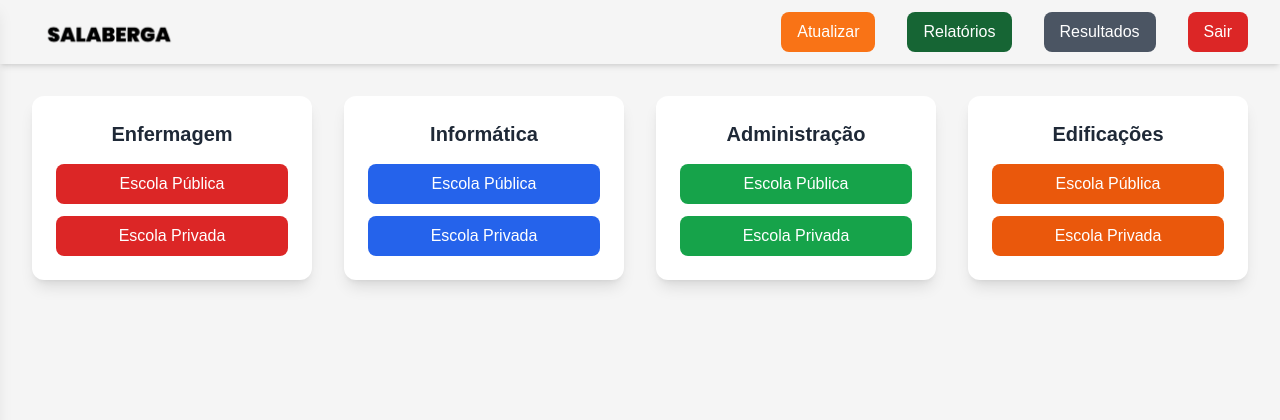
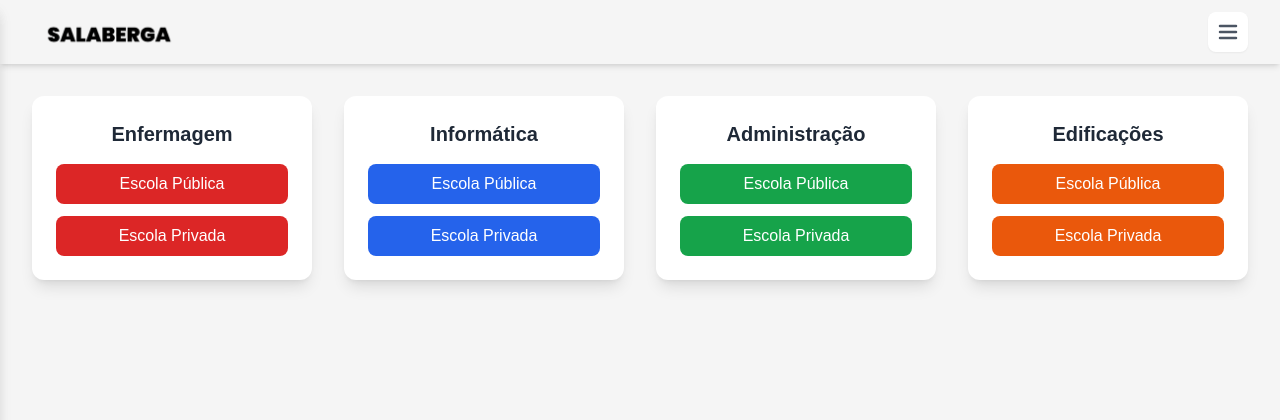
Before and after one commit to teamAreadev/salaberga, a PHP site: page /escola/app/subsystems/seeps2024/inicio.php in a window 1280 px wide. Shown: the top 420 px of the page. Run offline with PHP 8.4, Linux system fonts and the light colour scheme; some libraries are stand-ins or nearby versions.

Commit message:
atualizando menu

```diff
--- a/portalsalaberga/app/subsystems/seeps2024/inicio.php
+++ b/portalsalaberga/app/subsystems/seeps2024/inicio.php
@@ -344,12 +344,12 @@
 
         <!-- Ícone Menu (3 barras) -->
         <svg
-            class="transform transition-transform duration-300 ease-in-out w-5 h-5"
+            class="transform transition-transform duration-300 ease-in-out w-5 h-5 "
             id="menu-icon"
             xmlns="http://www.w3.org/2000/svg"
             fill="none"
             viewBox="0 0 24 24"
-            stroke="#4B5563"
+            stroke="#2d3748"
         >
             <g id="menu-lines">
                 <path
@@ -505,63 +505,197 @@ document.addEventListener('keydown', (e) => {
 });
 </script>
 
-                <!-- Navigation Desktop -->
-                <nav class="hidden sm:flex sm:items-center sm:space-x-4">
-                    <ul class="flex items-center space-x-4">
+        <!-- Botão Menu Desktop -->
+<div class="hidden sm:flex items-center">
+    <button
+        type="button"
+        class="relative inline-flex items-center justify-center p-2
+               rounded-lg bg-white
+               text-gray-700
+               transition-all duration-300 ease-in-out
+               hover:bg-gray-50
+               focus:outline-none focus:ring-2 focus:ring-offset-2
+               focus:ring-green-500
+               shadow-sm hover:shadow-md
+               z-50"
+        aria-controls="sidebar-menu-desktop"
+        aria-expanded="false"
+        onclick="toggleSidebarDesktop()"
+    >
+        <svg
+            class="transform transition-transform duration-300 ease-in-out w-6 h-6"
+            id="menu-icon-desktop"
+            xmlns="http://www.w3.org/2000/svg"
+            fill="none"
+            viewBox="0 0 24 24"
+            stroke="#4B5563"
+        >
+            <g id="menu-lines-desktop">
+                <path stroke-linecap="round" stroke-linejoin="round" stroke-width="2.5" d="M4 6h16"/>
+                <path stroke-linecap="round" stroke-linejoin="round" stroke-width="2.5" d="M4 12h16"/>
+                <path stroke-linecap="round" stroke-linejoin="round" stroke-width="2.5" d="M4 18h16"/>
+            </g>
+        </svg>
+    </button>
+</div>
+
+<!-- Overlay para Desktop -->
+<div id="sidebar-overlay-desktop" class="fixed inset-0 bg-black bg-opacity-50 z-40 hidden transition-opacity duration-300"></div>
+
+<!-- Sidebar Desktop -->
+<div
+    id="sidebar-menu-desktop"
+    class="fixed top-0 left-0 h-full w-72 bg-white shadow-lg transform -translate-x-full
+           transition-transform duration-300 ease-in-out z-50"
+>
+    <div class="p-6 space-y-6">
+        <!-- Cabeçalho da Sidebar -->
+        <div class="flex items-center justify-between">
+            <h2 class="text-2xl font-semibold text-gray-800">Menu</h2>
+            <button
+                onclick="toggleSidebarDesktop()"
+                class="p-2 rounded-lg hover:bg-gray-100 transition-colors duration-200"
+            >
+                <svg class="w-6 h-6 text-gray-600" fill="none" stroke="currentColor" viewBox="0 0 24 24">
+                    <path stroke-linecap="round" stroke-linejoin="round" stroke-width="2" d="M6 18L18 6M6 6l12 12"/>
+                </svg>
+            </button>
+        </div>
+
+        <!-- Divisor -->
+        <div class="border-t border-gray-200"></div>
+
+        <!-- Botões do Menu -->
+        <nav class="space-y-4">
             <!-- Botão Atualizar -->
-                        <li>
             <button
                 onclick="showUpdateModal()"
-                                class="inline-flex items-center px-4 py-2 rounded-lg
+                class="w-full flex items-center px-4 py-3 text-base rounded-lg
                        bg-orange-500 text-white font-medium
                        transition-all duration-300 ease-in-out
-                                   hover:bg-orange-600 hover:shadow-lg hover:scale-105
-                                   focus:outline-none focus:ring-2 focus:ring-orange-500 focus:ring-offset-2">
-                                <span>Atualizar</span>
+                       hover:bg-orange-600 hover:shadow-md transform hover:-translate-y-0.5
+                       focus:outline-none focus:ring-2 focus:ring-orange-500"
+            >
+                <svg class="w-5 h-5 mr-3" fill="none" stroke="currentColor" viewBox="0 0 24 24">
+                    <path stroke-linecap="round" stroke-linejoin="round" stroke-width="2" d="M4 4v5h.582m15.356 2A8.001 8.001 0 004.582 9m0 0H9m11 11v-5h-.581m0 0a8.003 8.003 0 01-15.357-2m15.357 2H15"/>
+                </svg>
+                Atualizar
             </button>
-                        </li>
 
             <!-- Botão Relatórios -->
-                        <li>
             <button
                 onclick="showReportsModal()"
-                                class="inline-flex items-center px-4 py-2 rounded-lg
+                class="w-full flex items-center px-4 py-3 text-base rounded-lg
                        bg-green-800 text-white font-medium
                        transition-all duration-300 ease-in-out
-                                   hover:bg-green-900 hover:shadow-lg hover:scale-105
-                                   focus:outline-none focus:ring-2 focus:ring-green-700 focus:ring-offset-2">
-                                <span>Relatórios</span>
+                       hover:bg-green-900 hover:shadow-md transform hover:-translate-y-0.5
+                       focus:outline-none focus:ring-2 focus:ring-green-700"
+            >
+                <svg class="w-5 h-5 mr-3" fill="none" stroke="currentColor" viewBox="0 0 24 24">
+                    <path stroke-linecap="round" stroke-linejoin="round" stroke-width="2" d="M9 17v-2m3 2v-4m3 4v-6m2 10H7a2 2 0 01-2-2V5a2 2 0 012-2h5.586a1 1 0 01.707.293l5.414 5.414a1 1 0 01.293.707V19a2 2 0 01-2 2z"/>
+                </svg>
+                Relatórios
             </button>
-                        </li>
 
             <!-- Botão Resultados -->
-                        <li>
             <button
                 onclick="showResultsModal()"
-                                class="inline-flex items-center px-4 py-2 rounded-lg
+                class="w-full flex items-center px-4 py-3 text-base rounded-lg
                        bg-gray-600 text-white font-medium
                        transition-all duration-300 ease-in-out
-                                   hover:bg-gray-700 hover:shadow-lg hover:scale-105
-                                   focus:outline-none focus:ring-2 focus:ring-gray-500 focus:ring-offset-2">
-                                <span>Resultados</span>
+                       hover:bg-gray-700 hover:shadow-md transform hover:-translate-y-0.5
+                       focus:outline-none focus:ring-2 focus:ring-gray-500"
+            >
+                <svg class="w-5 h-5 mr-3" fill="none" stroke="currentColor" viewBox="0 0 24 24">
+                    <path stroke-linecap="round" stroke-linejoin="round" stroke-width="2" d="M9 19v-6a2 2 0 00-2-2H5a2 2 0 00-2 2v6a2 2 0 002 2h2a2 2 0 002-2zm0 0V9a2 2 0 012-2h2a2 2 0 012 2v10m-6 0a2 2 0 002 2h2a2 2 0 002-2m0 0V5a2 2 0 012-2h2a2 2 0 012 2v14a2 2 0 01-2 2h-2a2 2 0 01-2-2z"/>
+                </svg>
+                Resultados
             </button>
-                        </li>
 
             <!-- Botão Sair -->
-                        <li>
             <button
-                                class="inline-flex items-center px-4 py-2 rounded-lg
+                class="w-full flex items-center px-4 py-3 text-base rounded-lg
                        bg-red-600 text-white font-medium
                        transition-all duration-300 ease-in-out
-                                   hover:bg-red-700 hover:shadow-lg hover:scale-105
-                                   focus:outline-none focus:ring-2 focus:ring-red-500 focus:ring-offset-2">
-                                <span>Sair</span>
+                       hover:bg-red-700 hover:shadow-md transform hover:-translate-y-0.5
+                       focus:outline-none focus:ring-2 focus:ring-red-500"
+            >
+                <svg class="w-5 h-5 mr-3" fill="none" stroke="currentColor" viewBox="0 0 24 24">
+                    <path stroke-linecap="round" stroke-linejoin="round" stroke-width="2" d="M17 16l4-4m0 0l-4-4m4 4H7m6 4v1a3 3 0 01-3 3H6a3 3 0 01-3-3V7a3 3 0 013-3h4a3 3 0 013 3v1"/>
+                </svg>
+                Sair
             </button>
-                        </li>
-                    </ul>
         </nav>
     </div>
 </div>
+
+<script>
+function toggleSidebarDesktop() {
+    const sidebar = document.getElementById('sidebar-menu-desktop');
+    const overlay = document.getElementById('sidebar-overlay-desktop');
+    const menuIcon = document.getElementById('menu-icon-desktop');
+    const body = document.body;
+
+    sidebar.classList.toggle('sidebar-open');
+    overlay.classList.toggle('hidden');
+    menuIcon.classList.toggle('menu-open');
+    body.classList.toggle('sidebar-active');
+
+    setTimeout(() => {
+        overlay.classList.toggle('overlay-visible');
+    }, 50);
+}
+
+// Fecha sidebar ao clicar no overlay
+document.getElementById('sidebar-overlay-desktop').addEventListener('click', toggleSidebarDesktop);
+
+// Fecha sidebar com a tecla ESC
+document.addEventListener('keydown', (e) => {
+    if (e.key === 'Escape') {
+        const sidebarDesktop = document.getElementById('sidebar-menu-desktop');
+        if (sidebarDesktop.classList.contains('sidebar-open')) {
+            toggleSidebarDesktop();
+        }
+    }
+});
+
+// Adiciona classe para telas maiores
+const mediaQuery = window.matchMedia('(min-width: 640px)');
+function handleScreenChange(e) {
+    const sidebarDesktop = document.getElementById('sidebar-menu-desktop');
+    const overlayDesktop = document.getElementById('sidebar-overlay-desktop');
+
+    if (!e.matches) {
+        sidebarDesktop.classList.remove('sidebar-open');
+        overlayDesktop.classList.add('hidden');
+        overlayDesktop.classList.remove('overlay-visible');
+    }
+}
+
+mediaQuery.addListener(handleScreenChange);
+</script>
+
+<style>
+/* Adicione estes estilos aos já existentes */
+@media (min-width: 640px) {
+    #sidebar-menu-desktop {
+        width: 18rem;
+    }
+}
+
+.sidebar-open {
+    transform: translateX(0) !important;
+}
+
+.overlay-visible {
+    opacity: 1;
+    pointer-events: auto;
+}
+
+body.sidebar-active {
+    overflow: hidden;
+}
+</style>
 
         <!-- Menu Mobile -->
         <div class="sm:hidden hidden" id="mobile-menu">
@@ -981,15 +1115,13 @@ document.addEventListener('keydown', (e) => {
             </div>
         </div>
     </footer>
-
 <script>
-        // Configuração personalizada do SweetAlert2
     const modalConfig = {
     customClass: {
         popup: 'custom-modal',
         input: 'custom-input',
-                confirmButton: 'px-6 py-3 bg-gradient-to-r from-green-500 to-teal-500 rounded-lg text-white font-medium hover:from-green-600 hover:to-teal-600 transition-all duration-300',
-                cancelButton: 'px-6 py-3 bg-gradient-to-r from-gray-500 to-gray-600 rounded-lg text-white font-medium hover:from-gray-600 hover:to-gray-700 transition-all duration-300'
+        confirmButton: 'px-6 py-3 bg-gradient-to-r from-teal-500 to-green-500 rounded-lg text-white font-medium hover:from-teal-600 hover:to-green-600 transition-all duration-300',
+        cancelButton: 'px-6 py-3 bg-gradient-to-r from-gray-400 to-gray-500 rounded-lg text-white font-medium hover:from-gray-500 hover:to-gray-600 transition-all duration-300'
     },
     buttonsStyling: false
 };
@@ -1004,8 +1136,8 @@ document.addEventListener('keydown', (e) => {
     return `
     <div class="mb-8 animate-fadeIn">
         <div class="flex items-center space-x-4 mb-4">
-                    <h3 class="text-xl font-semibold text-white">${year}º Ano</h3>
-                    <div class="flex-1 h-px bg-gradient-to-r from-blue-500 to-transparent"></div>
+            <h3 class="text-xl font-semibold text-gray-100">${year}º Ano</h3>
+            <div class="flex-1 h-px bg-gradient-to-r from-teal-500 to-transparent"></div>
         </div>
         <div class="grid grid-cols-1 md:grid-cols-3 gap-4">
             ${subjects.map(subject => `
@@ -1015,8 +1147,8 @@ document.addEventListener('keydown', (e) => {
                     </label>
                     <input type="number"
                            id="${year}${subject.toLowerCase().replace(' ', '')}"
-                                   class="w-full px-4 py-3 bg-gray-800/50 border border-gray-700 rounded-lg
-                                          focus:border-blue-500 focus:ring-2 focus:ring-blue-500/50
+                           class="w-full px-4 py-3 bg-gray-700/50 border border-gray-600 rounded-lg
+                                  focus:border-teal-500 focus:ring-2 focus:ring-teal-500/50
                                   transition-all duration-300 text-white placeholder-gray-400"
                            min="0"
                            max="10"
@@ -1024,22 +1156,19 @@ document.addEventListener('keydown', (e) => {
                            placeholder="0.0"
                            required
                            onchange="validateGrade(this)">
-                            <div class="absolute inset-0 border border-blue-500/0 rounded-lg group-hover:border-blue-500/50
+                    <div class="absolute inset-0 border border-teal-500/0 rounded-lg group-hover:border-teal-500/50
                               pointer-events-none transition-all duration-300"></div>
                 </div>
             `).join('')}
         </div>
-            </div>
-        `;
+    </div>`;
 }
 
 // Modal para escola pública
 function showPublicModal(course) {
     Swal.fire({
         ...modalConfig,
-                title: `<div class="text-2xl font-bold mb-2">
-                        ${course} - Escola Pública
-                    </div>`,
+        title: `<div class="text-2xl font-bold mb-2">${course} - Escola Pública</div>`,
         width: '80%',
         html: `
         <form id="gradeForm" class="space-y-6 text-left">
@@ -1050,8 +1179,8 @@ document.addEventListener('keydown', (e) => {
                     </label>
                     <input type="text"
                            id="name"
-                                   class="w-full px-4 py-3 bg-gray-800/50 border border-gray-700 rounded-lg
-                                          focus:border-blue-500 focus:ring-2 focus:ring-blue-500/50
+                           class="w-full px-4 py-3 bg-gray-700/50 border border-gray-600 rounded-lg
+                                  focus:border-teal-500 focus:ring-2 focus:ring-teal-500/50
                                   transition-all duration-300 text-white"
                            required>
                 </div>
@@ -1061,8 +1190,8 @@ document.addEventListener('keydown', (e) => {
                     </label>
                     <input type="date"
                            id="birthDate"
-                                   class="w-full px-4 py-3 bg-gray-800/50 border border-gray-700 rounded-lg
-                                          focus:border-blue-500 focus:ring-2 focus:ring-blue-500/50
+                           class="w-full px-4 py-3 bg-gray-700/50 border border-gray-600 rounded-lg
+                                  focus:border-teal-500 focus:ring-2 focus:ring-teal-500/50
                                   transition-all duration-300 text-white"
                            required>
                 </div>
@@ -1093,9 +1222,7 @@ document.addEventListener('keydown', (e) => {
 function showPrivateModal(course) {
     Swal.fire({
         ...modalConfig,
-                title: `<div class="text-2xl font-bold mb-2">
-                        ${course} - Escola Privada
-                    </div>`,
+        title: `<div class="text-2xl font-bold mb-2">${course} - Escola Privada</div>`,
         width: '80%',
         html: `
         <form id="gradeForm" class="space-y-6 text-left">
@@ -1106,8 +1233,8 @@ document.addEventListener('keydown', (e) => {
                     </label>
                     <input type="text"
                            id="name"
-                                   class="w-full px-4 py-3 bg-gray-800/50 border border-gray-700 rounded-lg
-                                          focus:border-blue-500 focus:ring-2 focus:ring-blue-500/50
+                           class="w-full px-4 py-3 bg-gray-700/50 border border-gray-600 rounded-lg
+                                  focus:border-teal-500 focus:ring-2 focus:ring-teal-500/50
                                   transition-all duration-300 text-white"
                            required>
                 </div>
@@ -1117,8 +1244,8 @@ document.addEventListener('keydown', (e) => {
                     </label>
                     <input type="date"
                            id="birthDate"
-                                   class="w-full px-4 py-3 bg-gray-800/50 border border-gray-700 rounded-lg
-                                          focus:border-blue-500 focus:ring-2 focus:ring-blue-500/50
+                           class="w-full px-4 py-3 bg-gray-700/50 border border-gray-600 rounded-lg
+                                  focus:border-teal-500 focus:ring-2 focus:ring-teal-500/50
                                   transition-all duration-300 text-white"
                            required>
                 </div>
@@ -1161,11 +1288,11 @@ document.addEventListener('keydown', (e) => {
     const value = parseFloat(input.value);
     if (isNaN(value) || value < 0 || value > 10) {
         input.classList.add('border-red-500');
-                input.classList.remove('border-gray-700');
+        input.classList.remove('border-gray-600');
         showError('A nota deve estar entre 0 e 10');
     } else {
         input.classList.remove('border-red-500');
-                input.classList.add('border-gray-700');
+        input.classList.add('border-gray-600');
     }
 }
 
@@ -1177,8 +1304,8 @@ document.addEventListener('keydown', (e) => {
         timer: 3000,
         timerProgressBar: true,
         didOpen: (toast) => {
-                    toast.addEventListener('mouseenter', Swal.stopTimer)
-                    toast.addEventListener('mouseleave', Swal.resumeTimer)
+            toast.addEventListener('mouseenter', Swal.stopTimer);
+            toast.addEventListener('mouseleave', Swal.resumeTimer);
         }
     });
 
@@ -1190,8 +1317,10 @@ document.addEventListener('keydown', (e) => {
 
 // Funções auxiliares para coleta de dados
 function collectFormData() {
-            // ... (mantém a mesma lógica anterior)
+    // Aqui você deve coletar os dados do formulário
+    // e realizar as operações necessárias.
 }
+
 </script>
 
     <style>
```
Lines whose indentation alone changed are shown as unchanged.
